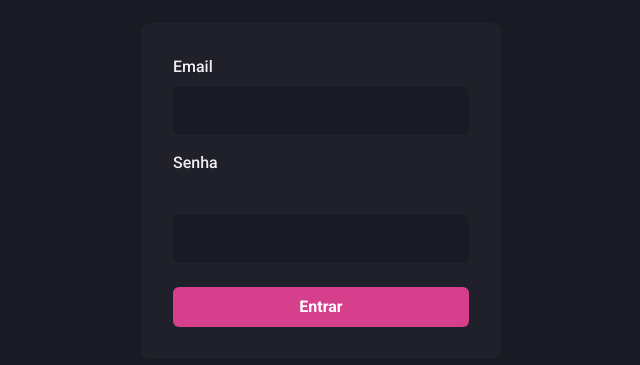
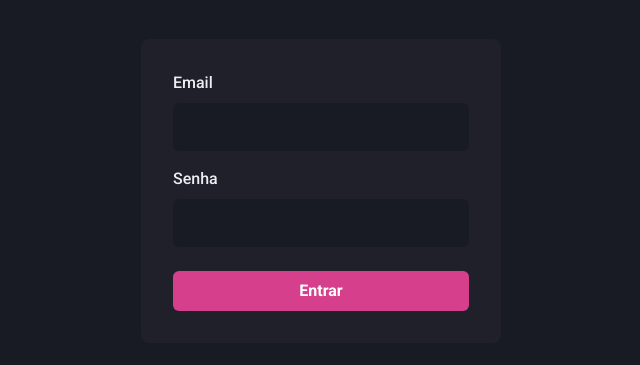
Before and after one commit to marcelo-gomj/dashgo, a Next.js app: page / in a window 1280 px wide. Shown: the part 209-574 px from the top of the page, without its empty margins (319-959 px from the left). Built offline with nearby package versions, Linux system fonts and the light colour scheme.

Commit message:
fix bug Sign in label with spacing

```diff
--- a/src/pages/index.tsx
+++ b/src/pages/index.tsx
@@ -40,7 +40,6 @@ export default function Home() {
                                 type="password"
                                 id="password"
                                 focusBorderColor="pink.500"
-                                mt="8"
                                 bgColor="gray.900"
                                 variant="filled"
                                 _hover={{
```
